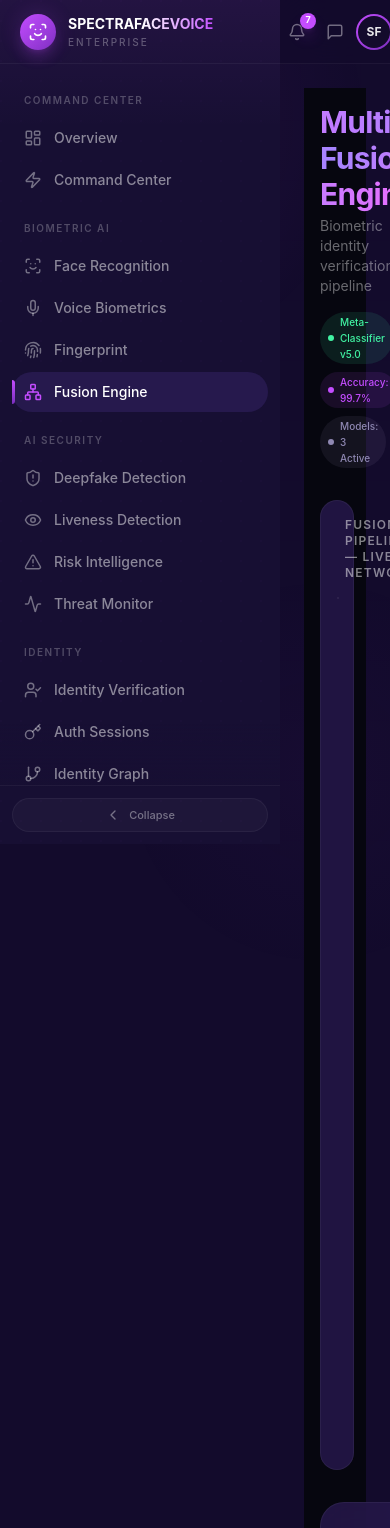
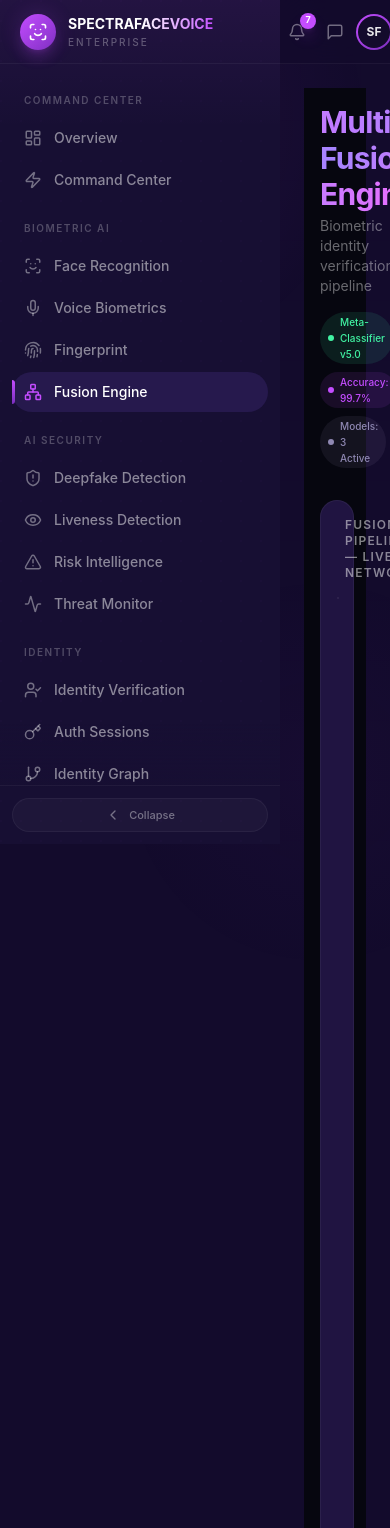
Before and after one commit to Aiyappacv/FACEVOICEDASHBOARD, a Next.js app: page /babyrumi/fusion-engine in a window 390 px wide. Shown: the top 1528 px of the page. Built offline with nearby package versions, Linux system fonts and the light colour scheme.

Commit message:
Increase Fusion Engine container height to 1050px for full pipeline visibility

```diff
--- a/src/app/babyrumi/fusion-engine/page.tsx
+++ b/src/app/babyrumi/fusion-engine/page.tsx
@@ -181,7 +181,7 @@
   return (
     <div
       className="relative w-full rounded-2xl border border-white/[0.06] bg-white/[0.02]"
-      style={{ maxHeight: '950px' }}
+      style={{ maxHeight: '1050px' }}
     >
       <div
         className="absolute inset-0 opacity-[0.03]"
@@ -585,7 +585,7 @@
           animate={{ opacity: 1, y: 0 }}
           transition={{ duration: 0.7, delay: 0.2 }}
         >
-          <GlassCard className="p-4 md:p-6 min-h-[970px]">
+          <GlassCard className="p-4 md:p-6 min-h-[1070px]">
             <div className="mb-4 flex items-center gap-2">
               <Network className="h-4 w-4 text-purple-400" />
               <span className="text-xs font-semibold uppercase tracking-widest text-white/50">
```
